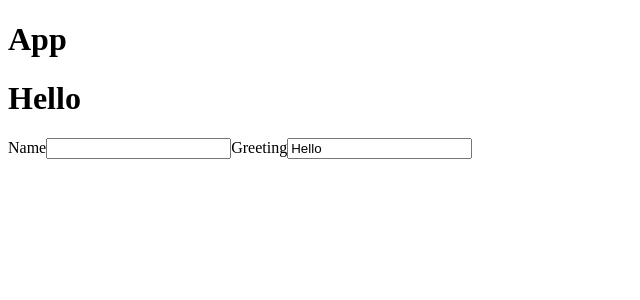
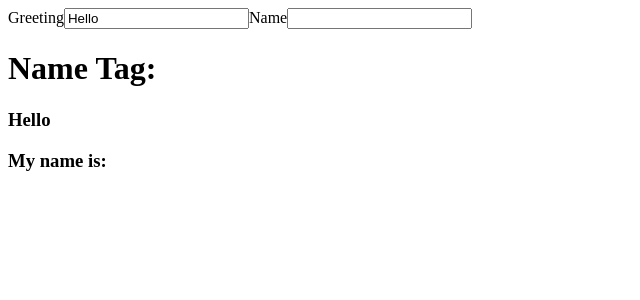
Before and after one commit to alchemy-fullstack-js-fall-2018/redux-quiz, a React app: page / in a window 1280 px wide. Shown: the top 300 px of the page, without its empty margins (0-640 px from the left). Built offline with nearby package versions, Linux system fonts and the light colour scheme.

Commit message:
Fix layout of display and input on UI

```diff
--- a/src/components/app/App.js
+++ b/src/components/app/App.js
@@ -5,9 +5,9 @@ import ControlsContainer from '../../containers/ControlsContainer';
 export default function App() {
   return (
     <Fragment>
-      <h1>App</h1>
+      <ControlsContainer />
+      <h1>Name Tag:</h1>
       <DisplayContainer />
-      <ControlsContainer />
     </Fragment>
 
   );
--- a/src/components/controls/Controls.js
+++ b/src/components/controls/Controls.js
@@ -3,10 +3,10 @@ import React, { Fragment } from 'react';
 const Controls = ({ name, greeting, onChangeNameInput, onChangeGreetingInput }) => {
   return (
     <Fragment>
+      <label>Greeting</label>
+      <input value={greeting} onChange={onChangeGreetingInput} />
       <label>Name</label>
       <input value={name} onChange={onChangeNameInput} />
-      <label>Greeting</label>
-      <input value={greeting} onChange={onChangeGreetingInput} />
     </Fragment>
   );
 };
--- a/src/components/display/Display.js
+++ b/src/components/display/Display.js
@@ -3,8 +3,8 @@ import React, { Fragment } from 'react';
 export default function Display({ name, greeting }) {
   return (
     <Fragment>
-      <h1>{name}</h1>
-      <h1>{greeting}</h1>
+      <h3>{greeting}</h3>
+      <h3>My name is: {name}</h3>
     </Fragment>
   );
 }
--- a/src/selectors/text.js
+++ b/src/selectors/text.js
@@ -4,4 +4,4 @@ export const getName = state => {
 
 export const getGreeting = state => {
   return state.greeting.greeting;
-}
+};
```
